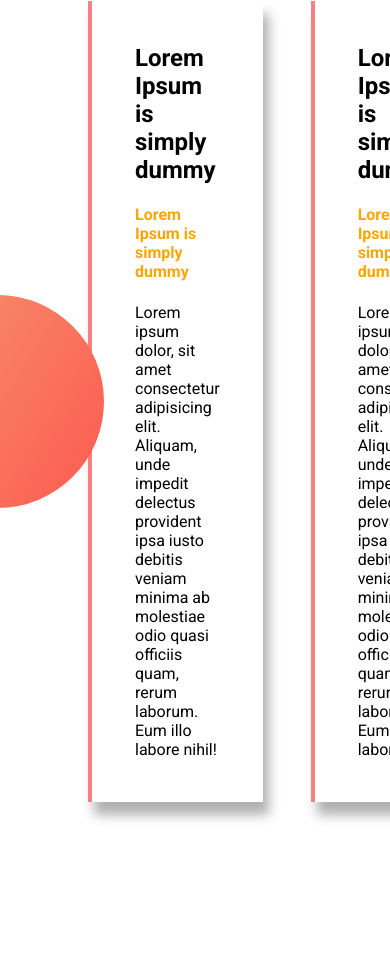
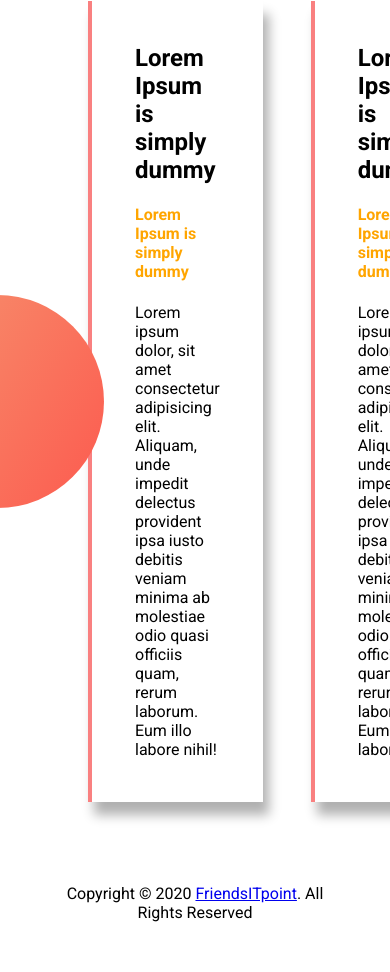
Before and after one commit to themasudrana-code/portfolio, a plain HTML site: page index.html in a window 390 px wide. Shown: the part 1937-2909 px from the top of the page. Before the commit the page ends 2771 px from the top, so only its background shows below. Drawn offline with Linux system fonts and the light colour scheme.

Commit message:
finished without responsive

```diff
--- a/index.html
+++ b/index.html
@@ -64,7 +64,9 @@
                 </div>
             </div>
         </div>
-
+        <div class="footer">
+            <p>Copyright © 2020 <a href="https://friendsitpoint.com/"> FriendsITpoint</a>. All Rights Reserved</p>
+        </div>
     </section>
 </body>
 </html>
--- a/style.css
+++ b/style.css
@@ -86,3 +86,7 @@ h4{
     margin: 0 24px;
     z-index: -1;
 }
+.footer{
+    text-align: center;
+    padding: 50px;
+}
```
